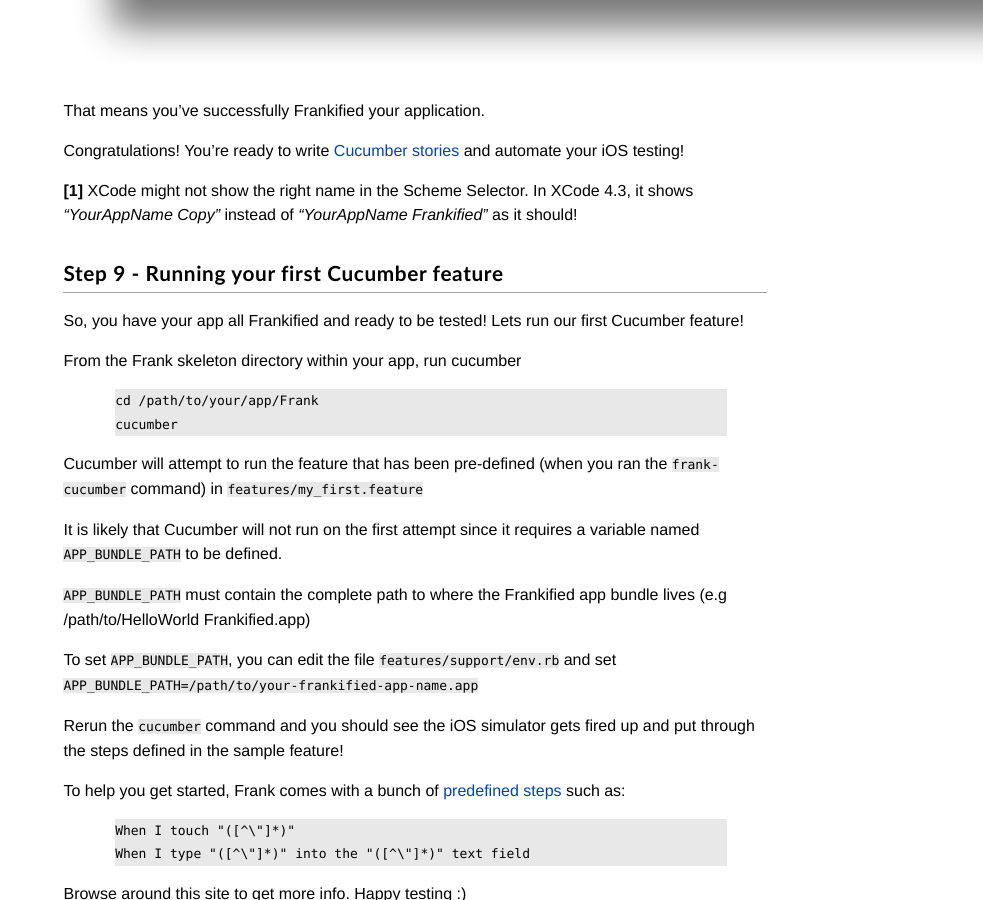
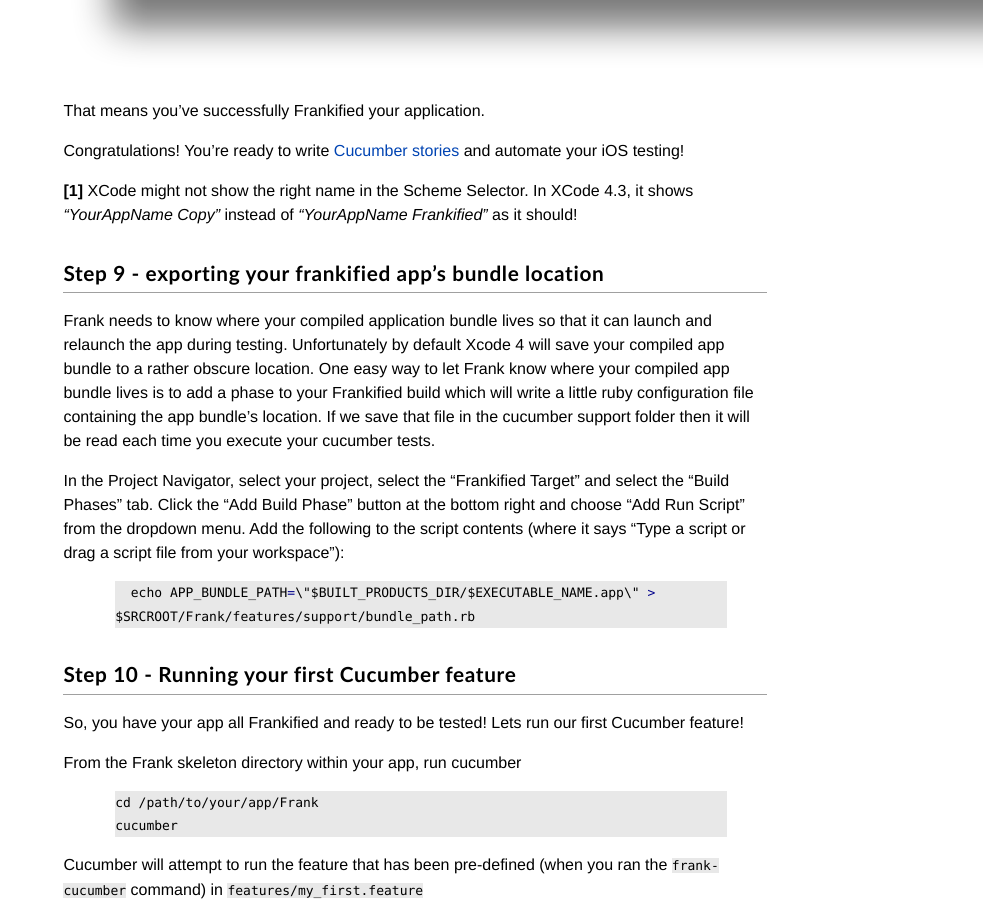
Before and after one commit to moredip/Frank, a Jekyll site: the page built from installation-steps.md, in a window 1280 px wide and 900 px high, scrolled down 11120 px. Shown: the whole window, without its empty margins (297-1280 px from the left). Built offline with Jekyll 4.4.1, drawn with Linux system fonts in a browser that asks for light colours.

Commit message:
add info on how to auto-generate APP_BUNDLE_PATH

```diff
--- a/installation-steps.md
+++ b/installation-steps.md
@@ -131,7 +131,17 @@ Congratulations! You're ready to write [Cucumber stories](user_stories.html) and
 **\[1\]** XCode might not show the right name in the Scheme Selector. In XCode 4.3, it shows *"YourAppName Copy"* instead
 of *"YourAppName Frankified"* as it should!
 
-## Step 9 - Running your first Cucumber feature
+## Step 9 - exporting your frankified app's bundle location
+
+Frank needs to know where your compiled application bundle lives so that it can launch and relaunch the app during testing. Unfortunately by default Xcode 4 will save your compiled app bundle to a rather obscure location. One easy way to let Frank know where your compiled app bundle lives is to add a phase to your Frankified build which will write a little ruby configuration file containing the app bundle's location. If we save that file in the cucumber support folder then it will be read each time you execute your cucumber tests.
+
+In the Project Navigator, select your project, select the "Frankified Target" and select the "Build Phases" tab. Click the "Add Build Phase" button at the bottom right and choose "Add Run Script" from the dropdown menu. Add the following to the script contents (where it says "Type a script or drag a script file from your workspace"):
+
+{% highlight bash %}
+  echo APP_BUNDLE_PATH=\"$BUILT_PRODUCTS_DIR/$EXECUTABLE_NAME.app\" > $SRCROOT/Frank/features/support/bundle_path.rb
+{% endhighlight %}
+
+## Step 10 - Running your first Cucumber feature
 
 So, you have your app all Frankified and ready to be tested!
 Lets run our first Cucumber feature!
```
